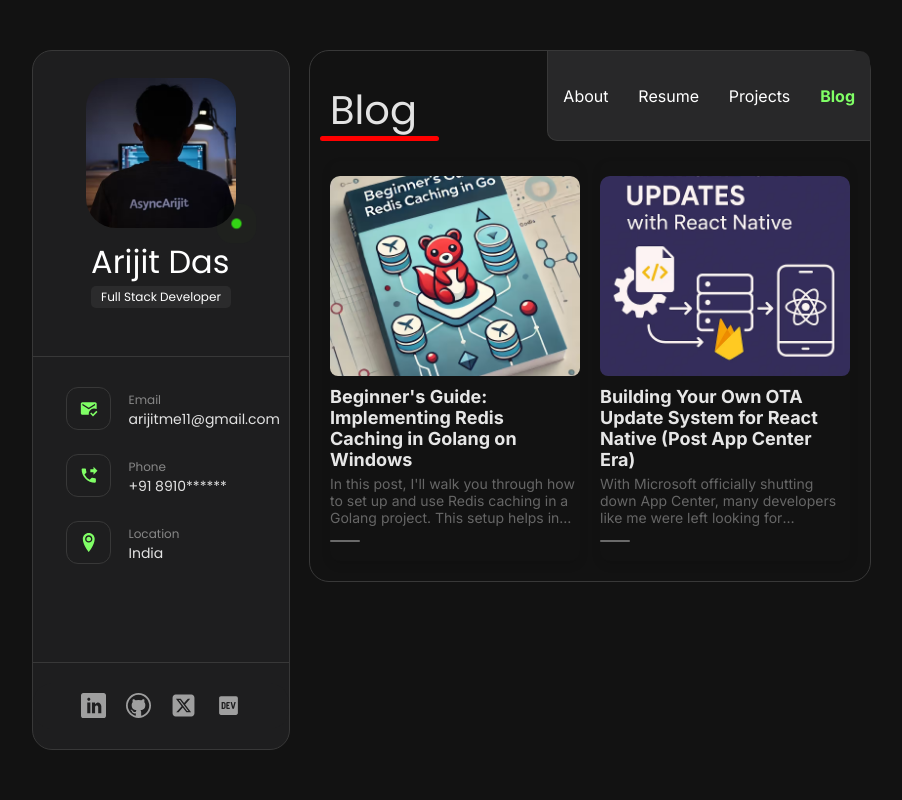
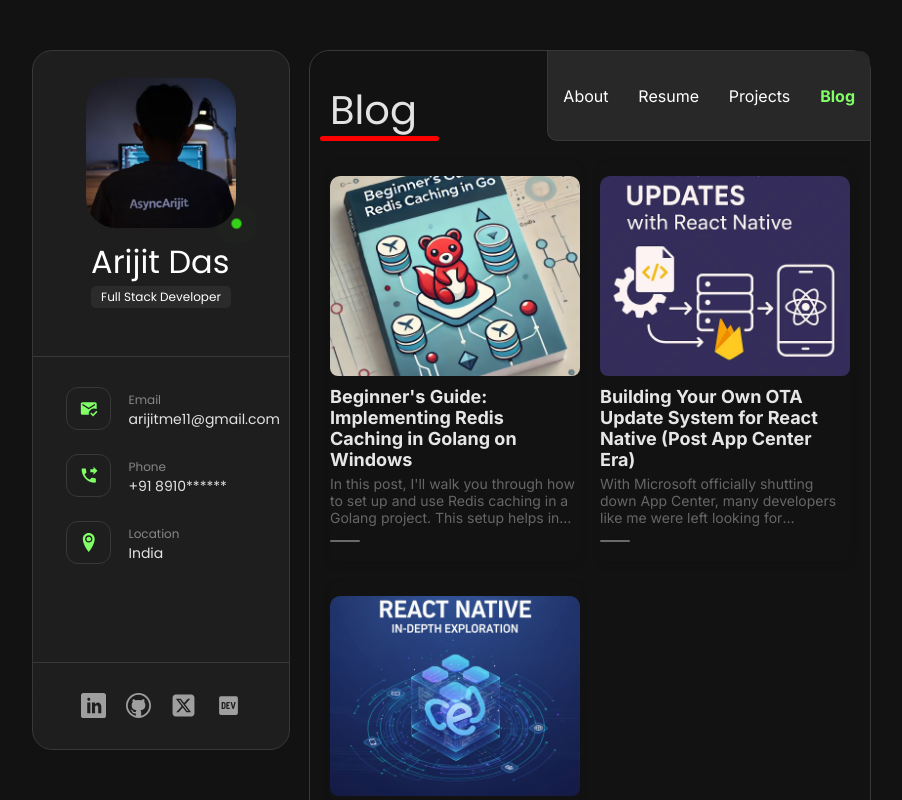
Before and after one commit to asyncArijit/Portfolioo, a React (Vite) app: page / in a window 1280 px wide. Both pictures are taken after a click on the item "Blog". Shown: the top 800 px of the page, without its empty margins (224-1126 px from the left). Built offline with nearby package versions, Linux system fonts and the light colour scheme.

Commit message:
adding a new blog on react native depth

```diff
--- a/src/Components/Blog/Blog.jsx
+++ b/src/Components/Blog/Blog.jsx
@@ -2,7 +2,7 @@
 import GridDesign from "../../utils/Grid/GridDesign";
 import redis_go from "../../assets/redis-go.avif";
 import OTA from "../../assets/OTA.avif";
-
+import RNdepth from '../../assets/RNdepth.png'
 function Blog() {
   const BlogContents = [
     {
@@ -20,6 +20,14 @@
       image: OTA,
       content:
         "With Microsoft officially shutting down App Center, many developers like me were left looking for alternatives for pushing Over-The-Air (OTA) updates in React Native",
+    },
+      {
+      title:
+        "Understanding React Native Internals ",
+      link: "https://dev.to/arijit_das_24c46c6f02b06b/i-used-ai-to-learn-react-native-deeply-so-you-dont-have-to-4jpo",
+      image: RNdepth,
+      content:
+        "Ever wondered how React Native truly works under the hood? We're breaking down the magic that connects your JavaScript to native performance.",
     },
     // {
     //   title:
```
Also changed, not shown: src/assets/RNdepth.png (added).
